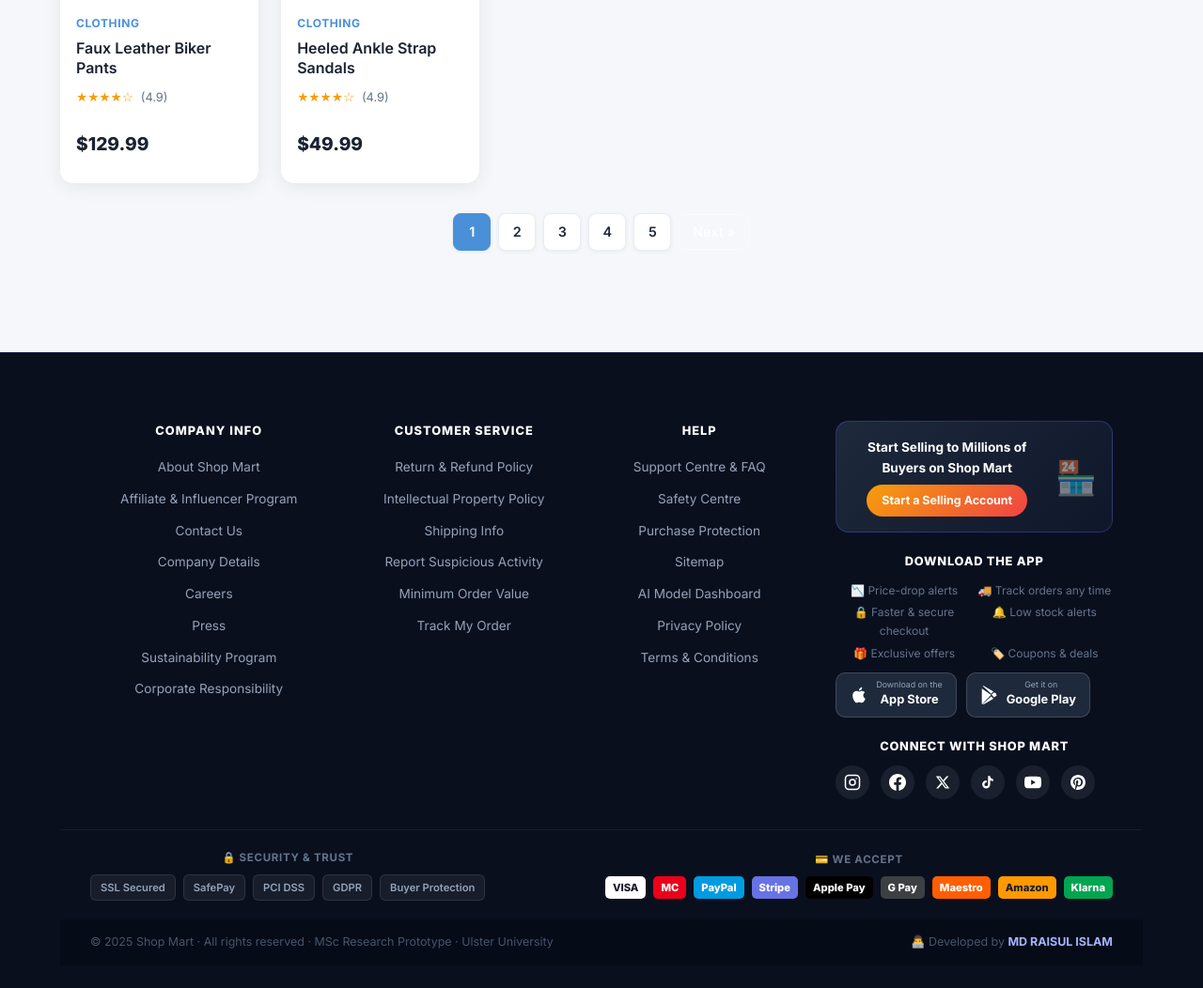
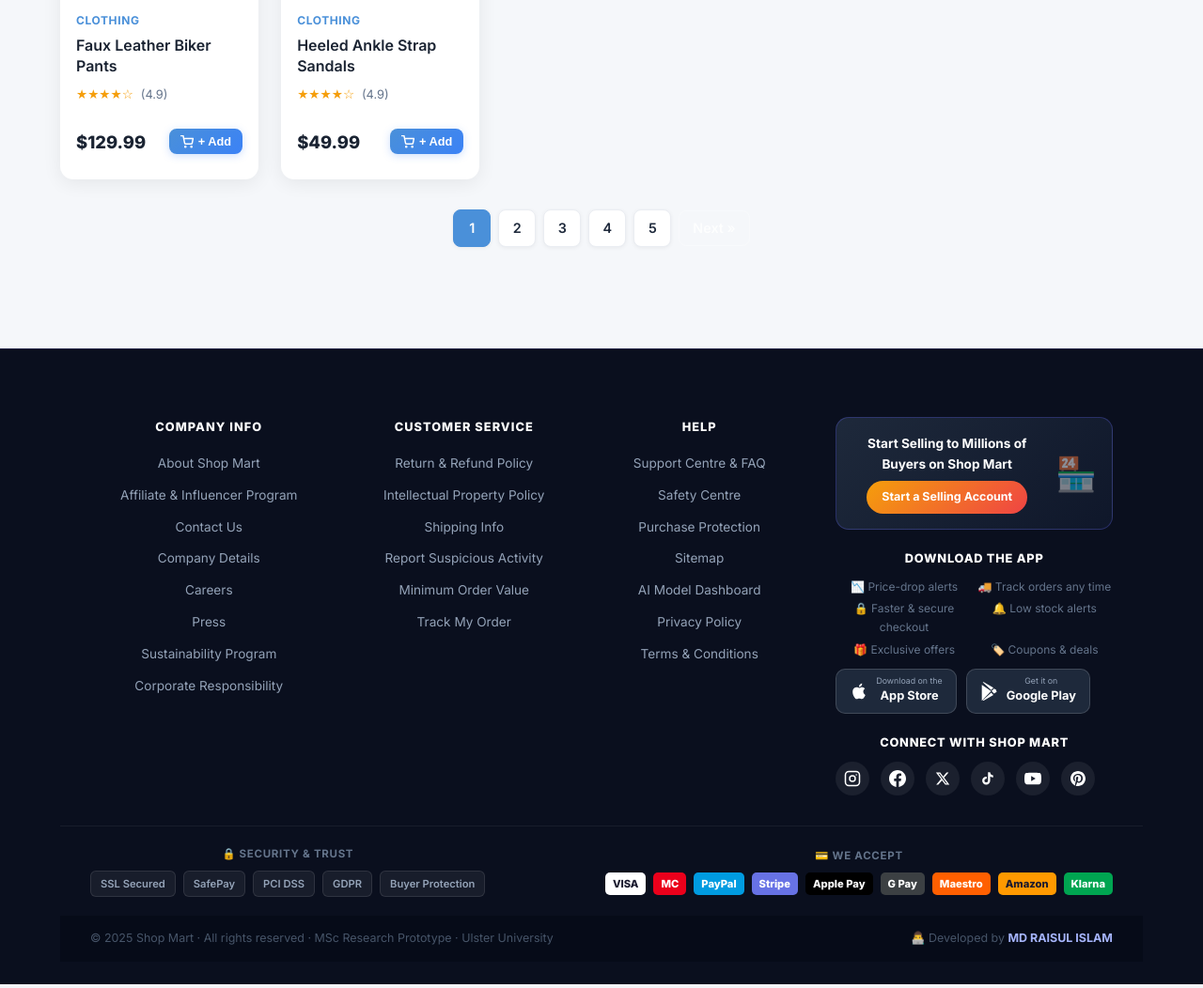
Before and after one commit to nilernishupc-hue/Shop-Mart, a Flask app: page /products in a window 1280 px wide. Shown: the part 1298-2350 px from the top of the page at 94% size. Run offline with Flask 3, Linux system fonts and the light colour scheme; data comes from the database, SQL or seed files in the repository.

Commit message:
Add instant shortcut cart (+ Add) button to every product card across the website

```diff
--- a/static/css/styles.css
+++ b/static/css/styles.css
@@ -307,11 +307,41 @@ a  { color:inherit; text-decoration:none; }
 .card-stars { color: #f59e0b; font-size: .85rem; margin-bottom: var(--sp1); }
 .card-stars span { color: var(--text-muted); font-size: .8rem; margin-left: 4px; }
 .card-price {
-  font-size: 1.2rem;
+  font-size: 1.15rem;
   font-weight: 800;
   color: var(--midnight);
+}
+.card-footer-row {
+  display: flex;
+  align-items: center;
+  justify-content: space-between;
   margin-top: auto;
   padding-top: var(--sp2);
+  gap: 8px;
+}
+.btn-quick-cart {
+  display: inline-flex;
+  align-items: center;
+  gap: 5px;
+  background: linear-gradient(135deg, var(--soft-blue), #3b82f6);
+  color: #fff;
+  border: none;
+  border-radius: 8px;
+  padding: 6px 12px;
+  font-size: 0.8rem;
+  font-weight: 700;
+  cursor: pointer;
+  transition: all 0.2s ease;
+  box-shadow: 0 2px 8px rgba(59,130,246,0.25);
+  white-space: nowrap;
+}
+.btn-quick-cart:hover {
+  transform: translateY(-2px);
+  box-shadow: 0 4px 12px rgba(59,130,246,0.4);
+  background: linear-gradient(135deg, #2563eb, #1d4ed8);
+}
+.btn-quick-cart:active {
+  transform: scale(0.95);
 }
 .explanation-tag {
   margin-top: var(--sp2);
--- a/templates/layout.html
+++ b/templates/layout.html
@@ -569,6 +569,73 @@
       }, 900 + Math.random() * 400);
     }
 
+    function quickAddToCart(event, productId) {
+      event.preventDefault();
+      event.stopPropagation();
+
+      const btn = event.currentTarget;
+      const originalHTML = btn.innerHTML;
+      btn.disabled = true;
+      btn.style.opacity = '0.7';
+      btn.innerHTML = `<span style="font-size:0.75rem;">Adding...</span>`;
+
+      fetch('/cart/add', {
+        method: 'POST',
+        headers: { 'Content-Type': 'application/json' },
+        body: JSON.stringify({ product_id: productId, quantity: 1 })
+      })
+      .then(res => {
+        if (res.status === 401) {
+          window.location.href = '/login';
+          return null;
+        }
+        return res.json();
+      })
+      .then(data => {
+        if (!data) return;
+        if (data.success) {
+          btn.style.background = 'linear-gradient(135deg, #10b981, #059669)';
+          btn.style.boxShadow = '0 2px 8px rgba(16,185,129,0.4)';
+          btn.innerHTML = `✓ Added`;
+
+          // Update nav cart badges
+          const navCartBtns = document.querySelectorAll('#nav-cart-btn, #nav-cart, #nav-cart-user, #nav-cart-guest, #nav-login');
+          navCartBtns.forEach(navBtn => {
+            let badge = navBtn.querySelector('.cart-badge-count') || navBtn.querySelector('#cart-count-badge');
+            if (!badge) {
+              badge = document.createElement('span');
+              badge.className = 'cart-badge-count';
+              badge.id = 'cart-count-badge';
+              badge.style.cssText = 'background:#ef4444; color:#fff; border-radius:50%; width:18px; height:18px; display:inline-flex; align-items:center; justify-content:center; font-size:.65rem; font-weight:700; margin-left:4px;';
+              navBtn.appendChild(badge);
+            }
+            badge.innerText = data.cart_count;
+          });
+
+          showToast('Product added to cart!');
+
+          setTimeout(() => {
+            btn.disabled = false;
+            btn.style.opacity = '1';
+            btn.style.background = '';
+            btn.style.boxShadow = '';
+            btn.innerHTML = originalHTML;
+          }, 1800);
+        } else {
+          showToast(data.error || 'Failed to add item', 'error');
+          btn.disabled = false;
+          btn.style.opacity = '1';
+          btn.innerHTML = originalHTML;
+        }
+      })
+      .catch(err => {
+        console.error(err);
+        btn.disabled = false;
+        btn.style.opacity = '1';
+        btn.innerHTML = originalHTML;
+      });
+    }
+
     function showToast(message, type = 'success') {
       const container = document.getElementById('toast-container');
       if (!container) return;
--- a/templates/products.html
+++ b/templates/products.html
@@ -50,7 +50,13 @@
           {% for _ in range(p.rating|int) %}★{% endfor %}{% for _ in range(5 - p.rating|int) %}☆{% endfor %}
           <span>({{ p.rating }})</span>
         </div>
-        <div class="card-price">${{ "%.2f"|format(p.price) }}</div>
+        <div class="card-footer-row">
+          <div class="card-price">${{ "%.2f"|format(p.price) }}</div>
+          <button onclick="quickAddToCart(event, {{ p.id }})" class="btn-quick-cart" id="quick-cart-btn-{{ p.id }}" title="Add to Cart">
+            <svg width="14" height="14" viewBox="0 0 24 24" fill="none" stroke="currentColor" stroke-width="2.5" stroke-linecap="round" stroke-linejoin="round"><circle cx="9" cy="21" r="1"/><circle cx="20" cy="21" r="1"/><path d="M1 1h4l2.68 13.39a2 2 0 0 0 2 1.61h9.72a2 2 0 0 0 2-1.61L23 6H6"/></svg>
+            + Add
+          </button>
+        </div>
       </div>
     </div>
     {% endfor %}
```
Also changed, not shown: templates/index.html (+14 -2 lines), templates/product_detail.html (+7 -1 lines).
